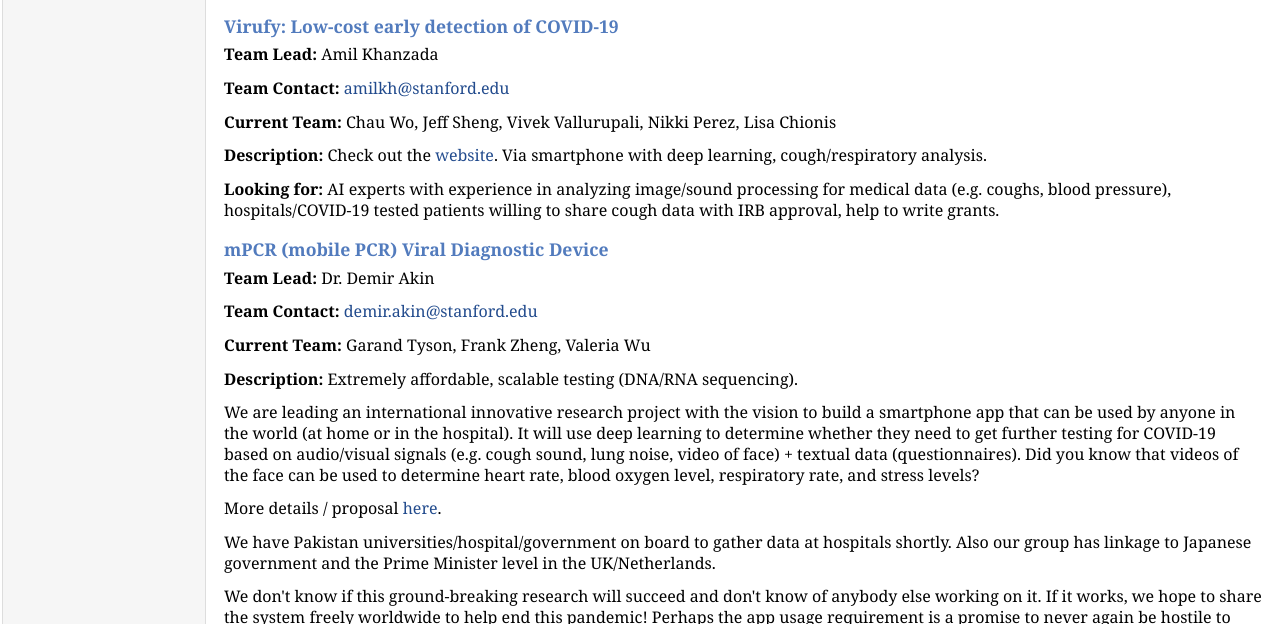
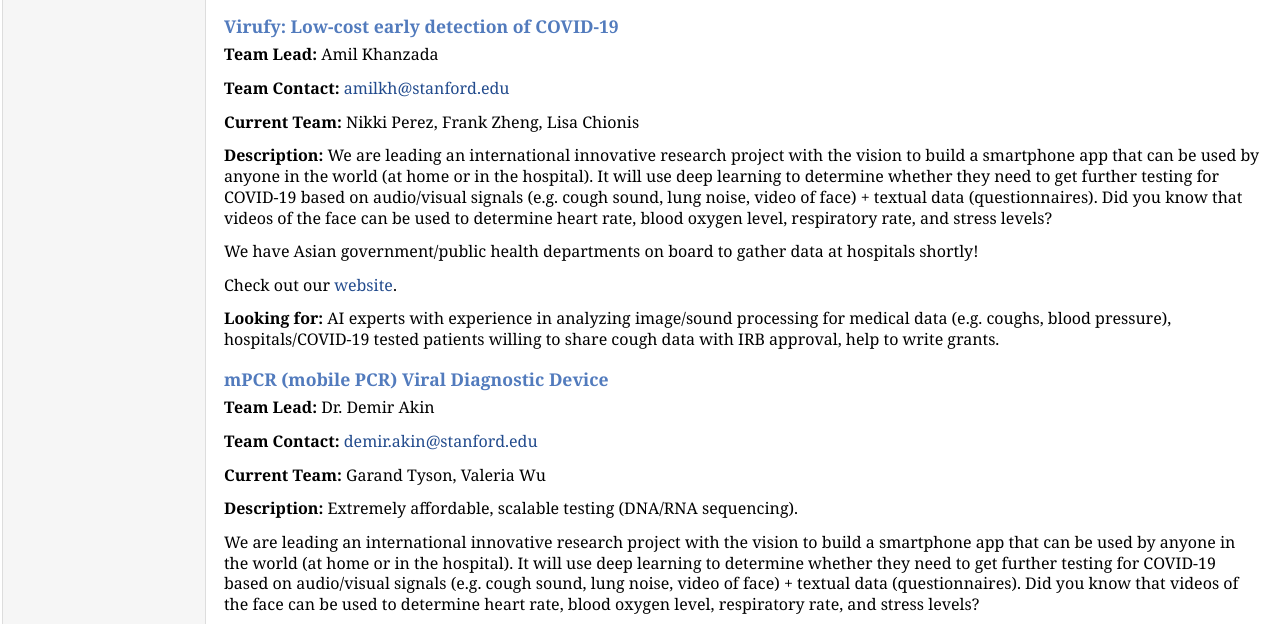
Before and after one commit to Josh-Payne/covid-19-response-innovation-lab, a plain HTML site: page projects.html in a window 1280 px wide. Shown: the part 152-776 px from the top of the page. Drawn offline with Linux system fonts and the light colour scheme.

Commit message:
proj fix

```diff
--- a/projects.html
+++ b/projects.html
@@ -42,18 +42,18 @@
 <h3>Virufy: Low-cost early detection of COVID-19</h3>
 <p><b>Team Lead:</b> Amil Khanzada</p>
 <p><b>Team Contact:</b> <a href="mailto:amilkh@stanford.edu">amilkh@stanford.edu</a></p>
-<p><b>Current Team:</b> Chau Wo, Jeff Sheng, Vivek Vallurupali, Nikki Perez, Lisa Chionis</p>
-<p><b>Description:</b> Check out the <a href="http://virufy.org/">website</a>. Via smartphone with deep learning, cough/respiratory analysis.</p>
+<p><b>Current Team:</b> Nikki Perez, Frank Zheng, Lisa Chionis</p>
+<p><b>Description:</b> We are leading an international innovative research project with the vision to build a smartphone app that can be used by anyone in the world (at home or in the hospital). It will use deep learning to determine whether they need to get further testing for COVID-19 based on audio/visual signals (e.g. cough sound, lung noise, video of face) + textual data (questionnaires). Did you know that videos of the face can be used to determine heart rate, blood oxygen level, respiratory rate, and stress levels?</p>
+<p>We have Asian government/public health departments on board to gather data at hospitals shortly!</p>
+<p>Check out our <a href="http://virufy.org/">website</a>.</p>
 <p><b>Looking for:</b> AI experts with experience in analyzing image/sound processing for medical data (e.g. coughs, blood pressure), hospitals/COVID-19 tested patients willing to share cough data with IRB approval, help to write grants.</p>
 <h3>mPCR (mobile PCR) Viral Diagnostic Device</h3>
 <p><b>Team Lead:</b> Dr. Demir Akin</p>
 <p><b>Team Contact:</b> <a href="mailto:demir.akin@stanford.edu">demir.akin@stanford.edu</a></p>
-<p><b>Current Team:</b> Garand Tyson, Frank Zheng, Valeria Wu</p>
+<p><b>Current Team:</b> Garand Tyson, Valeria Wu</p>
 <p><b>Description:</b> Extremely affordable, scalable testing (DNA/RNA sequencing).</p>
 <p>We are leading an international innovative research project with the vision to build a smartphone app that can be used by anyone in the world (at home or in the hospital). It will use deep learning to determine whether they need to get further testing for COVID-19 based on audio/visual signals (e.g. cough sound, lung noise, video of face) + textual data (questionnaires). Did you know that videos of the face can be used to determine heart rate, blood oxygen level, respiratory rate, and stress levels?</p>
 <p>More details / proposal <a href="https://drive.google.com/drive/u/4/folders/1dwrl97KXw2WPabVcelha4dTgYF6y2t0p">here</a>.</p>
-<p>We have Pakistan universities/hospital/government on board to gather data at hospitals shortly.
-Also our group has linkage to Japanese government and the Prime Minister level in the UK/Netherlands.</p>
 <p>We don't know if this ground-breaking research will succeed and don't know of anybody else working on it. If it works, we hope to share the system freely worldwide to help end this pandemic! Perhaps the app usage requirement is a promise to never again be hostile to another nation.</p>
 <p><b>Looking for:</b> We need to replicate the existing devices or finalize the manufacturing ot the version 2 device. For this purpose we need team members with expertise in the following areas. People with: </p>
 <p><div></div></p>
@@ -212,7 +212,7 @@
 <p><b>Looking for:</b> A web designer, maintaining content each week + put it on Apple podcast and potentially the Daily; additionally may expect managing mailing list + editing interview / recordings.</p>
 <div id="footer">
 <div id="footer-text">
-Page generated 2020-04-09 20:41:26 CDT, by <a href="http://jemdoc.jaboc.net/">jemdoc</a>.
+Page generated 2020-04-10 11:55:33 CDT, by <a href="http://jemdoc.jaboc.net/">jemdoc</a>.
 </div>
 </div>
 </td>
```
Also changed, not shown: 1 other file.
